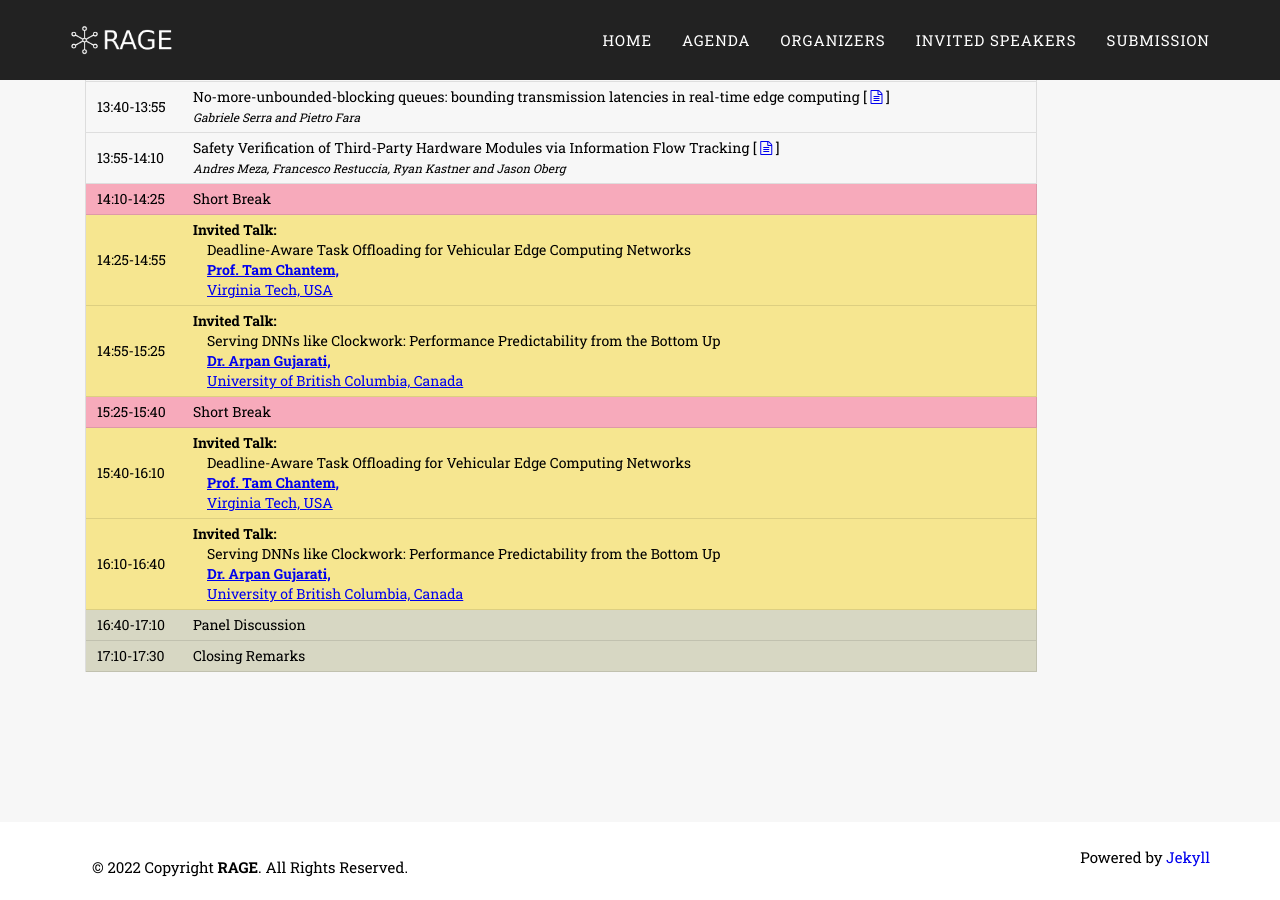
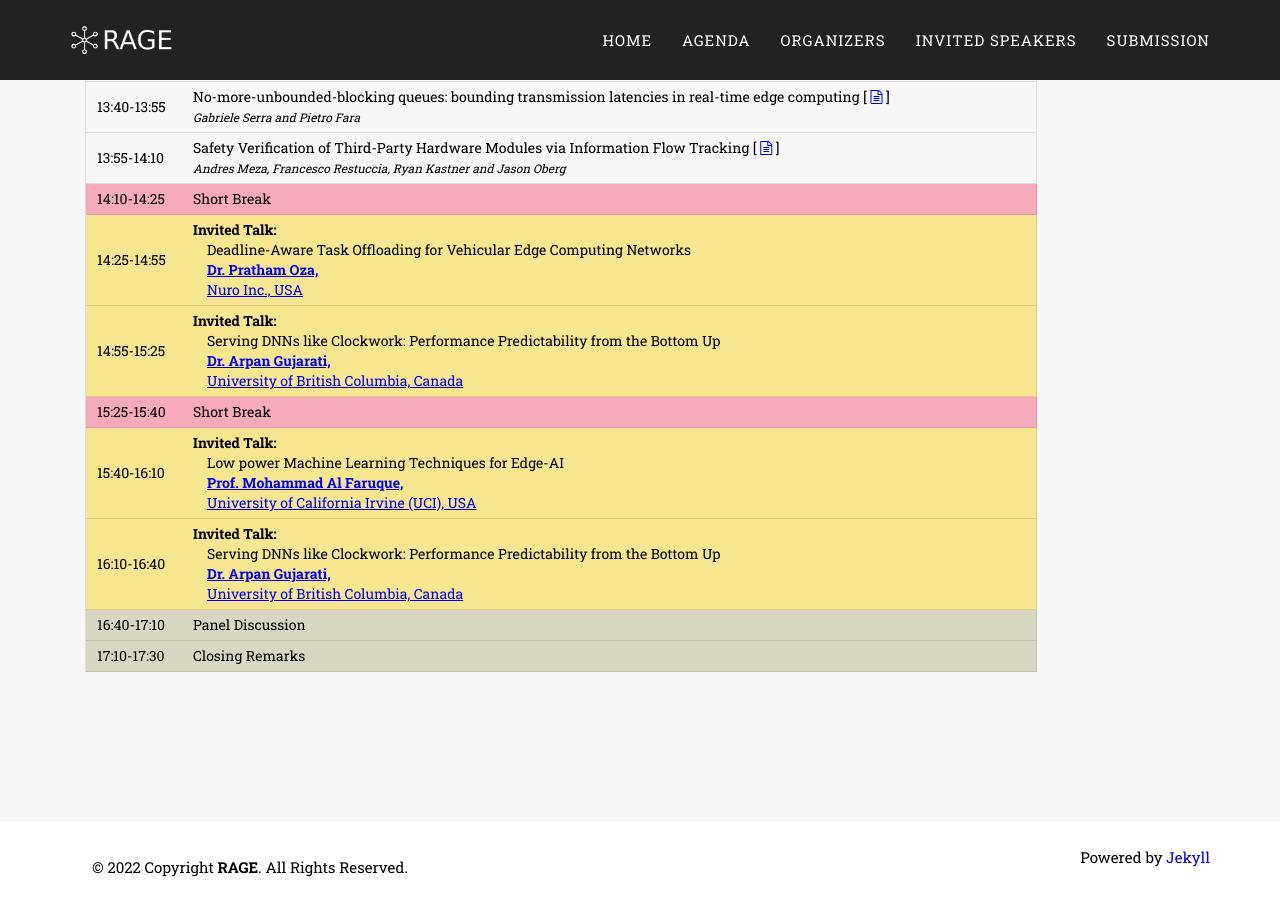
Before and after one commit to rage2022/rage2022.github.io, a Jekyll site: the page built from agenda.markdown, in a window 1280 px wide and 900 px high, scrolled down 1374 px. Built offline with Jekyll 4.4.1, drawn with Linux system fonts in a browser that asks for light colours; some web fonts are replaced.

Commit message:
Update agenda.markdown

```diff
--- a/agenda.markdown
+++ b/agenda.markdown
@@ -183,8 +183,8 @@ permalink: /agenda/
             <td class="program-special-event">14:25-14:55</td>
             <td class="program-special-event"><b>Invited Talk:</b>
                 <br>&emsp;<span >Deadline-Aware Task Offloading for Vehicular Edge Computing Networks</span>
-                <b><br>&emsp;<a href="/speakers/#chantem-tam">Prof. Tam Chantem,</a></b>
-                <br>&emsp;<a href="https://vt.edu/">Virginia Tech, USA </a>
+                <b><br>&emsp;<a href="/speakers/#oza-pratham">Dr. Pratham Oza,</a></b>
+                <br>&emsp;<a href="https://vt.edu/">Nuro Inc., USA </a>
             </td>
         </tr>
         <tr>
@@ -202,9 +202,9 @@ permalink: /agenda/
         <tr>
             <td class="program-special-event">15:40-16:10</td>
             <td class="program-special-event"><b>Invited Talk:</b>
-                <br>&emsp;<span >Deadline-Aware Task Offloading for Vehicular Edge Computing Networks</span>
-                <b><br>&emsp;<a href="/speakers/#chantem-tam">Prof. Tam Chantem,</a></b>
-                <br>&emsp;<a href="https://vt.edu/">Virginia Tech, USA </a>
+                <br>&emsp;<span >Low power Machine Learning Techniques for Edge-AI</span>
+                <b><br>&emsp;<a href="/speakers/#al-faruque-mohammad">Prof. Mohammad Al Faruque,</a></b>
+                <br>&emsp;<a href="https://uci.edu/">University of California Irvine (UCI), USA </a>
             </td>
         </tr>
         <tr>
```
